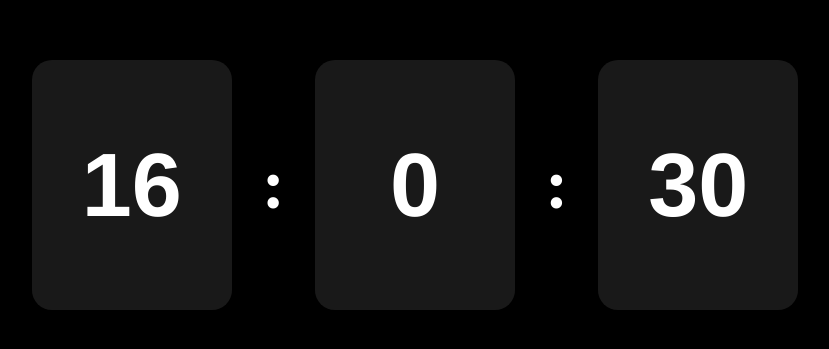
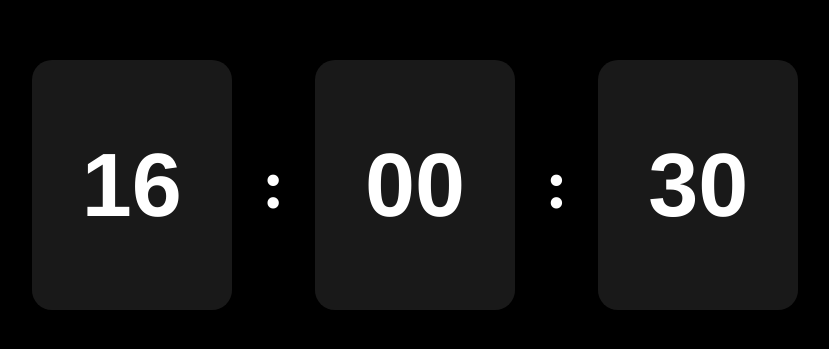
Before and after one commit to RashmiTiwari2003/myClock, a plain HTML site: page index.html in a window 1280 px wide. Shown: the part 215-564 px from the top of the page, without its empty margins (225-1054 px from the left). Drawn offline with Linux system fonts and the light colour scheme.

Commit message:
updated song

```diff
--- a/index.html
+++ b/index.html
@@ -73,10 +73,18 @@
     });
 
     setInterval(() => {
+        const addzero = (i) => {
+            if (i<10)
+            {
+                i='0'+i
+            }
+            return i
+        }
+
         const time = new Date()
-        const hour = time.getHours()
-        const minutes = time.getMinutes()
-        const second = time.getSeconds()
+        let hour = addzero(time.getHours())
+        let minutes = addzero(time.getMinutes())
+        let second = addzero(time.getSeconds())
 
         document.getElementById('hour').innerHTML = hour
         document.getElementById('minutes').innerHTML = minutes
```
